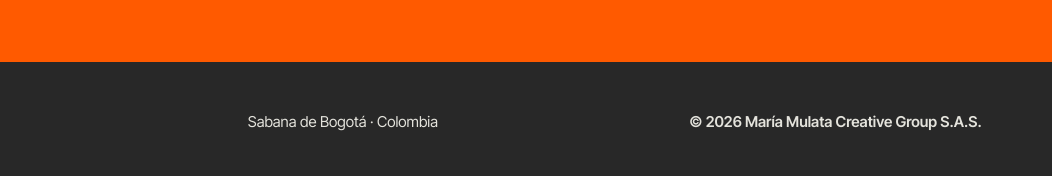
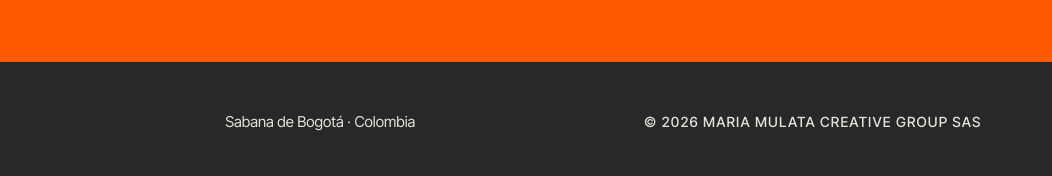
Before and after one commit to mariamulatacreative/web, a plain HTML site: page index.html in a window 1280 px wide. Shown: the part 7991-8167 px from the top of the page, 228-1280 px from the left. Drawn offline with Linux system fonts and the light colour scheme.

Commit message:
Pie: razón social con estilo de marca
Co-Authored-By: Claude Opus 5.5 <noreply@anthropic.com>
Claude-Session: https://claude.ai/code/session_01GfMbbZJcYeKUxQ1XVs6reN

```diff
--- a/index.html
+++ b/index.html
@@ -231,7 +231,7 @@ footer p{margin:0;font-size:15px}
 <div class="wrap">
 <img src="img/logo-blanco.png" alt="María Mulata — creative architectural studio" style="height:32px;width:auto">
 <p>Sabana de Bogotá · Colombia</p>
-<p style="color:#E4E3DC;font-weight:600">© 2026 María Mulata Creative Group S.A.S.</p>
+<p style="color:#E4E3DC;font-weight:500;letter-spacing:.08em;text-transform:uppercase;font-size:14px">© 2026 MARIA MULATA CREATIVE GROUP SAS</p>
 </div>
 </footer>
 
```
